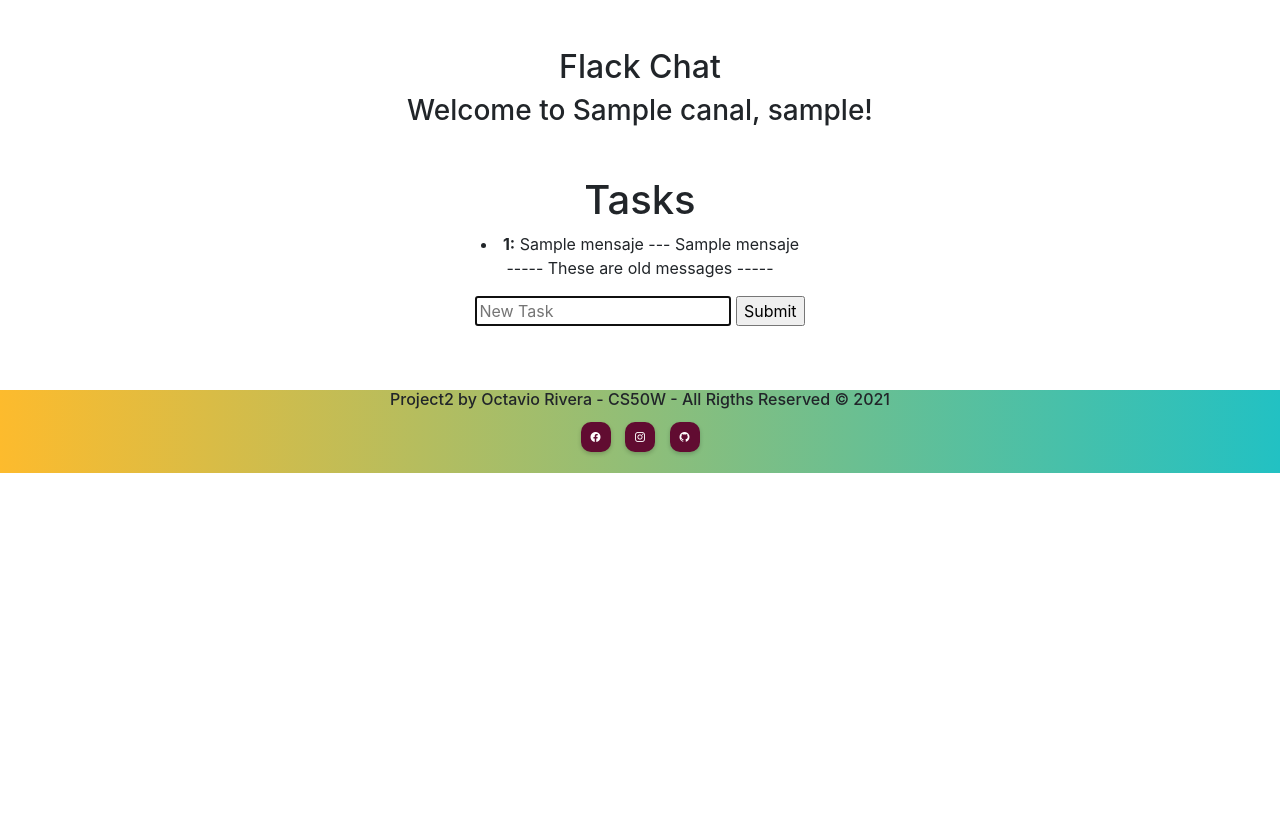
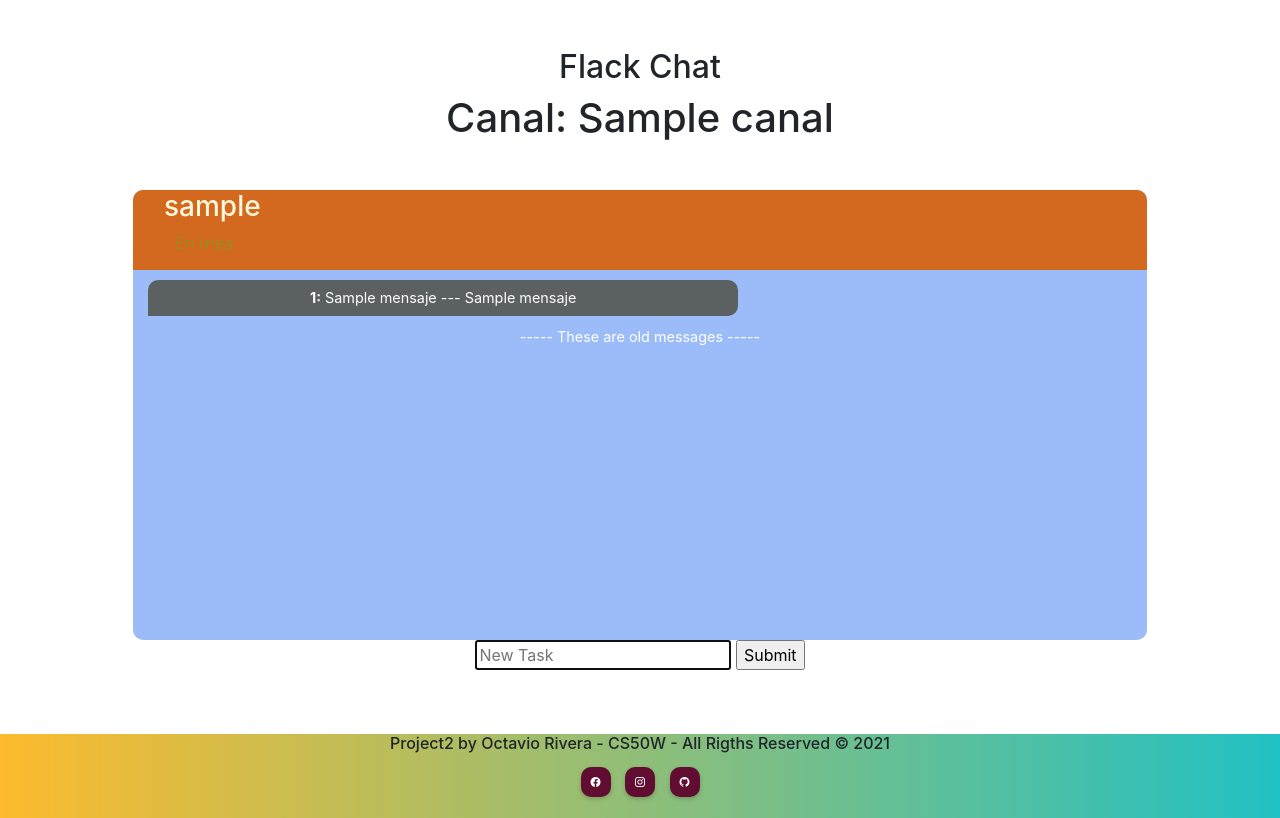
Before and after one commit to TavoRivera/chat-website-by-socketio, a Flask app: template templates/channel.html in a window 1280 px wide. Shown: the part 56-874 px from the top of the page. Before the commit the page ends 529 px from the top, so only its background shows below. Run offline with Flask 2, Linux system fonts and the light colour scheme; the visitor is signed in with stand-in values (Sample User, id 1); the template is opened without the code that fills it: most values are stand-ins (such as "Sample title", 1, 10 or a date in 2020); some libraries are stand-ins or nearby versions.

Commit message:
:poop: - @TavoRivera - Ultimo commit en tiempo y forma, aun faltan mas detalles que mejorar e implementar

```diff
--- a/application.py
+++ b/application.py
@@ -74,7 +74,7 @@ def create():
     # Agregar el canal a la lista global e canales
     channels.append(newchannel)
 
-    canalmensajes[newchannel] = deque()
+    canalmensajes[newchannel] = deque(maxlen=100)
 
     return redirect("/" + newchannel)
 
--- a/static/index.js
+++ b/static/index.js
@@ -29,17 +29,37 @@ document.addEventListener('DOMContentLoaded', () => {
 
     });
 
+
+
+
+    $('#submit').on('click',function()
+    {
+        //Fijo el scroll al fondo usando añadiendo una animación (animate)
+        $(".chats").animate({ scrollTop: $('.chats').prop("scrollHeight")}, 800);
+    });
+
     socket.on('joined', data => {
         const li = document.createElement('li');
+        li.className = 'list'
         li.innerHTML = `<b>${data.mensaje}`;
         document.querySelector('#tasks').append(li);
         console.log("aca si");
     });
 
     socket.on('announce mensaje', data => {
+        let local = localStorage.getItem("localuser")
+        console.log(local)
         const li = document.createElement('li');
+        if (data.user != local) {
+            li.className = 'client-chat'
+        }
+        else {
+            li.className = 'my-chat'
+        }
+
         li.innerHTML = `<b>${data.user}:</b> ${data.mensaje} --- ${data.tiempo} `;
         document.querySelector('#tasks').append(li);
+        $(".chats").animate({ scrollTop: $('.chats').prop("scrollHeight")}, 800);
     });
 
 });
--- a/static/style/css/main.css
+++ b/static/style/css/main.css
@@ -79,9 +79,70 @@ footer {
 	background: linear-gradient(to right, #f0cb35, #c02425);
 	/* W3C, IE 10+/ Edge, Firefox 16+, Chrome 26+, Opera 12+, Safari 7+ */
 }
+.list {
+	list-style: none;
+}
 
+/* forms*/
+.form {
+	width: 100%;
+	max-width: 330px;
+	padding: 15px;
+	margin: auto;
+	text-align: center;
+}
 
-
-
+/* chat box section*/
+.chat-box {
+	justify-content: center;
+	width: 100%;
+	height: 450px;
+	background-color: rgb(155, 188, 248);
+	overflow: hidden;
+	border-radius: 10px;
+	position: relative;
+}
+.client {
+	display: flex;
+	justify-content: start;
+	align-items: center;
+	height: 80px;
+	background-color: chocolate;
+	padding: 15px;
+}
+.client-info {
+	color: cornsilk;
+}
+.client-info p {
+	color: rgb(25, 218, 25);
+	font-weight: lighter;
+}
+.chats {
+	width: 100%;
+	padding: 0 15px;
+	color: white;
+	position: relative;
+	font-size: 0.9em;
+	height: 300px;
+	overflow-y: scroll;
+}
+.client-chat {
+	list-style: none;
+	width: 60%;
+	word-wrap: break-word;
+	background-color: rgb(91, 97, 97);
+	padding: 7px 10px;
+	border-radius: 10px 10px 10px 0;
+	margin: 10px 0;
+}
+.my-chat {
+	list-style: none;
+	width: 60%;
+	word-wrap: break-word;
+	background-color: chocolate;
+	padding: 7px 10px;
+	border-radius: 10px 10px 0 10px;
+	margin: 5px 0 5px auto;
+}
 
 /*# sourceMappingURL=main.css.map */
--- a/static/style/scss/base/_variables.scss
+++ /dev/null
@@ -1,5 +0,0 @@
-//haciendo uso de variables con sass
-// paleta de colores
-$color-navbar: #0e095c;
-$color-mouse: rgb(238, 151, 148);
-$color-xd: rgb(97, 12, 49);
--- a/static/style/scss/components/footer/_footer.scss
+++ /dev/null
@@ -1,56 +0,0 @@
-@import "../../base/variables";
-
-@media screen and (max-width: 490px) {
-	h6 {
-		font-size: 8px;
-	}
-}
-
-footer {
-	background: #22c1c3; /* fallback for old browsers */
-	background: -webkit-linear-gradient(
-		to right,
-		#fdbb2d,
-		#22c1c3
-	); /* Chrome 10-25, Safari 5.1-6 */
-	background: linear-gradient(
-		to right,
-		#fdbb2d,
-		#22c1c3
-	); /* W3C, IE 10+/ Edge, Firefox 16+, Chrome 26+, Opera 12+, Safari 7+ */
-}
-.redes-container {
-	display: flex;
-	align-items: center;
-	justify-content: center;
-
-	ul li {
-		display: inline-block;
-		margin: 5px;
-		width: 30px;
-		height: 30px;
-		text-align: center;
-
-		a {
-			display: block;
-			padding: 0 10px;
-			background: $color-xd;
-			color: white;
-			line-height: 30px;
-			border-radius: 10px;
-			font-size: 10px;
-			box-shadow: 0 2px 4px 0px rgba(0, 0, 0, 0.2);
-			transition: 0.2s;
-		}
-		//acá hago que el ícono específico señalado deje de desenfocarse
-		a:hover {
-			transform: translateY(-3px) scale(1.05);
-			box-shadow: 0 4px 4px 0px rgba(0, 0, 0, 0.4);
-			filter: none;
-		}
-	}
-	//acá hago que los íconos se desenfoquen con el hover
-	ul:hover a {
-		filter: blur(2px);
-	}
-}
--- a/static/style/scss/components/navbar/_navbar.scss
+++ /dev/null
@@ -1,25 +0,0 @@
-@import "../../base/variables";
-
-nav {
-	background: #1a2a6c; /* fallback for old browsers */
-	background: -webkit-linear-gradient(
-		to right,
-		#fdbb2d,
-		#b21f1f,
-		#1a2a6c
-	); /* Chrome 10-25, Safari 5.1-6 */
-	background: linear-gradient(
-		to right,
-		#fdbb2d,
-		#b21f1f,
-		#1a2a6c
-	); /* W3C, IE 10+/ Edge, Firefox 16+, Chrome 26+, Opera 12+, Safari 7+ */
-}
-//ocupo selector tipo >
-a > span {
-	color: white;
-}
-//ocupo selector de pseudoclase :hover
-a > span:hover {
-	color: $color-mouse;
-}
--- a/static/style/scss/main.scss
+++ /dev/null
@@ -1,5 +0,0 @@
-//importo todos los archivos _xd.sass para ser compilados en este archivo main.scss
-
-@import "./components/navbar/navbar";
-@import "./components/footer/footer";
-@import "./components/section/section";
--- a/templates/channel.html
+++ b/templates/channel.html
@@ -7,27 +7,40 @@ Estás en {{canal}}
 {% block content %}
 <div class="text-center">
     <h2>Flack Chat</h2>
-    <h3>Welcome to {{canal}}, {{session['username']}}!</h3>
+    <h1>Canal: {{canal}}</h1>
 
-    <div class="container mt-5">
-        <h1>Tasks</h1>
-        {%- if not messages -%}
+    <div class="container mt-5 col-12">
+        <div class="chat-box">
+            <div class="client">
+                <div class="client-info">
+                    <h3 class="ml-3">{{session['username']}}</h3>
+                    <p>En linea</p>
+                </div>
+            </div>
+            <div class="chats">
+                {%- if  mensajes -%}
                 {%- for mensaje in mensajes -%}
-        <li><b>{{ mensaje[0] }}:</b> {{ mensaje[1] }} {{'\n'}} --- {{ mensaje[2]}}</li>
+                {%- if mensaje[0] != session['username']-%}
+                <li class="client-chat"><b>{{ mensaje[0] }}:</b> {{ mensaje[1] }} {{'\n'}} --- {{ mensaje[2]}}</li>
+                {%- else -%}
+                <li class="my-chat"><b>{{ mensaje[0] }}:</b> {{ mensaje[1] }} {{'\n'}} --- {{ mensaje[2]}}</li>
+                {%- endif -%}
                 {%- endfor -%}
                 {{ '----- These are old messages -----' }}{{- '\n' -}}
                 {%- endif -%}
                 <ul id="tasks">
                 </ul>
-
-
+            </div>
+        </div>
+        <div class="chat-input">
             <form id="new-task">
                 <input id="task" autocomplete="off" autofocus placeholder="New Task" type="text">
                 <input id="submit" type="submit">
             </form>
         </div>
+    </div>
+</div>
 
-<script src="{{url_for('static', filename='index.js')}}"></script>
 
 
 {% endblock %}
--- a/templates/index.html
+++ b/templates/index.html
@@ -9,10 +9,10 @@ Crea o unete a un canal
 
         <h1>Bienvenido a Flack {{session['username']}}!</h1>
 
-     <h3 class="mb-5">Selecciona un canal existente en la barra de navegación o crea un nuevo canal</h3>
+     <p class="mb-5">Selecciona un canal existente en la barra de navegación o crea un nuevo canal</p>
 
     <form action="/create" method="post" id="new-channel">
-        <div class="form-group">
+        <div class="form form-group">
             <input type="text" class="form-control" name="channel" id="channel" autofocus>
         </div>
         <button class="btn btn-primary" id="submitchannel" type="submit">Create</button>
--- a/templates/layout.html
+++ b/templates/layout.html
@@ -13,6 +13,7 @@
     <script src="https://cdn.socket.io/4.0.1/socket.io.min.js" integrity="sha384-LzhRnpGmQP+lOvWruF/lgkcqD+WDVt9fU3H4BWmwP5u5LTmkUGafMcpZKNObVMLU" crossorigin="anonymous"></script>
     <script src="https://ajax.googleapis.com/ajax/libs/jquery/3.5.1/jquery.min.js"></script>
     <script src="https://cdn.jsdelivr.net/npm/bootstrap@4.6.0/dist/js/bootstrap.bundle.min.js" integrity="sha384-Piv4xVNRyMGpqkS2by6br4gNJ7DXjqk09RmUpJ8jgGtD7zP9yug3goQfGII0yAns" crossorigin="anonymous"></script>
+    <script src="{{url_for('static', filename='index.js')}}"></script>
 </head>
 
 <body>
```
Also changed, not shown: static/style/scss/components/section/_section.scss (deleted, +0 -41 lines), templates/login.html (+13 -1 lines), README.md, 1 other file. Lines whose indentation alone changed are shown as unchanged.
